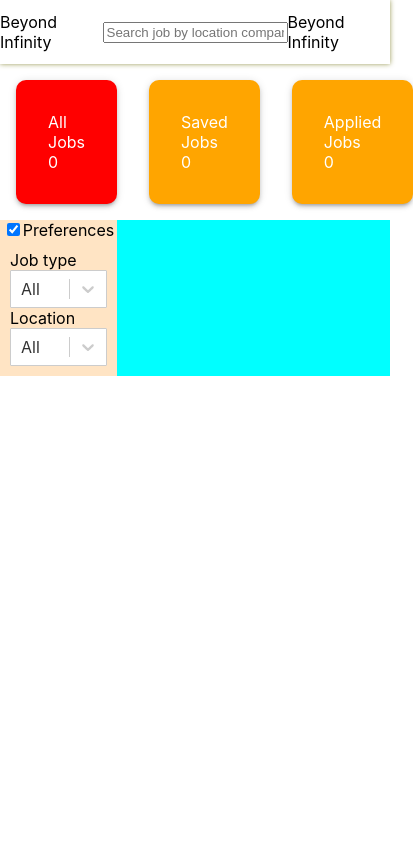
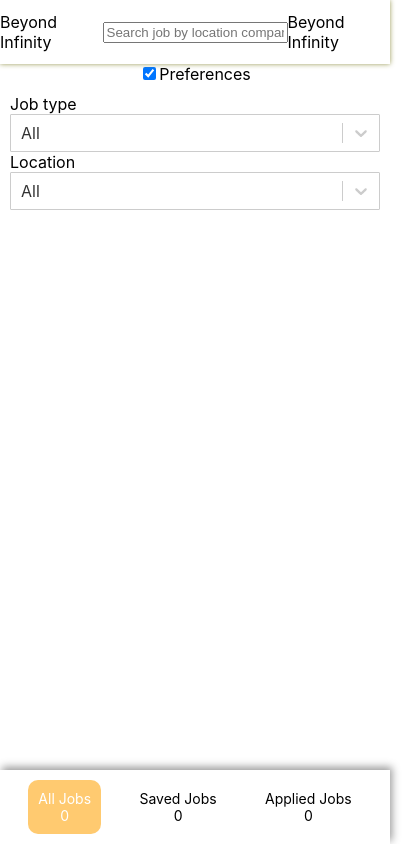
Before and after one commit to CHANDRAMOHANnegi/To-infinity-and-beyond, a React (Create React App) app: page / in a window 390 px wide. Shown: the whole page, 413 px wide, since content can reach past the window. Built offline with nearby package versions, Linux system fonts and the light colour scheme.

Commit message:
mobile view , apply jobs ,

```diff
--- a/src/App.css
+++ b/src/App.css
@@ -9,14 +9,12 @@
 
 .jobs_container .filters {
   width: 30%;
-  background-color: bisque;
 }
 
 .filters .filter {}
 
 .jobs_container .jobs_list {
   width: 70%;
-  background-color: aqua;
 }
 
 /* Style job */
@@ -27,6 +25,7 @@
   margin: 1.5rem;
   padding: 1rem;
   background-color: white;
+  box-shadow: 0px 3px 3px -2px rgb(0 0 0 / 20%), 0px 3px 4px 0px rgb(0 0 0 / 14%), 0px 1px 8px 0px rgb(0 0 0 / 12%);
 }
 
 .job .skills {
@@ -69,3 +68,29 @@
   color: white;
   box-shadow: 0px 3px 3px -2px rgb(0 0 0 / 20%), 0px 3px 4px 0px rgb(0 0 0 / 14%), 0px 1px 8px 0px rgb(0 0 0 / 12%);
 }
+
+@media only screen and (max-width: 600px) {
+  .jobs_container {
+    flex-direction: column;
+  }
+  .jobs_container .filters, .jobs_container .jobs_list {
+    width: 100%;
+  }
+  .tabs {
+    position: fixed;
+    justify-content: space-evenly;
+    bottom: 0;
+    z-index: 2;
+    width: 100%;
+    background-color: white;
+    padding: 10px 0;
+    box-shadow: 2px -3px 8px #999;
+  }
+  .tabs .tab{
+    margin: 0;
+    padding: 10px;
+    box-shadow: none;
+    text-align: center;
+    font-size: 14px;
+  }
+}
--- a/src/App.js
+++ b/src/App.js
@@ -15,8 +15,15 @@ import Header from './components/Header';
 function App({ fetchJobsRequest, fetchUserRequest }) {
 
   useEffect(() => {
-    fetchUserRequest(UserData[0]);
-    fetchJobsRequest(JobsData);
+    (async function () {
+      const firstTime = await localStorage.getItem('firstTime');
+      console.log(firstTime, typeof firstTime);
+      if (!firstTime || firstTime == null) {
+        console.log('======');
+        fetchUserRequest(UserData[0])
+        fetchJobsRequest(JobsData)
+      } else localStorage.setItem('firstTime', 'firstTime');
+    })()
   }, [])
 
   return (
--- a/src/modules/applicant/redux/action.js
+++ b/src/modules/applicant/redux/action.js
@@ -5,7 +5,9 @@ import {
     SAVE_JOB_SUCCESS,
     SAVE_JOB_ERROR,
     UNSAVE_JOB_REQUEST,
-    UNSAVE_JOB_SUCCESS
+    UNSAVE_JOB_SUCCESS,
+    APPLY_JOB_REQUEST,
+    APPLY_JOB_SUCCESS
 } from "./constants";
 
 export function fetchUserRequest(payload) {
@@ -57,3 +59,18 @@ export function unSaveJobSuccess(payload) {
         payload,
     }
 }
+
+
+export function applyJobRequest(payload) {
+    return {
+        type: APPLY_JOB_REQUEST,
+        payload,
+    }
+}
+
+export function applyJobSuccess(payload) {
+    return {
+        type: APPLY_JOB_SUCCESS,
+        payload,
+    }
+}
--- a/src/modules/applicant/redux/reducer.js
+++ b/src/modules/applicant/redux/reducer.js
@@ -55,6 +55,18 @@ function applicantReducer(state = clone(initialState), { type, payload, error })
                 draft.error = error;
                 break;
             }
+            case actionTypes.APPLY_JOB_REQUEST: {
+                draft.loading = true;
+                draft.error = false;
+                break;
+            }
+
+            case actionTypes.APPLY_JOB_SUCCESS: {
+                draft.loading = false;
+                draft.error = false;
+                draft.user.applications = payload;
+                break;
+            }
         }
     })
 }
--- a/src/modules/applicant/redux/saga.js
+++ b/src/modules/applicant/redux/saga.js
@@ -1,8 +1,8 @@
 
-import { FETCH_USER_REQUEST, SAVE_JOB_REQUEST, UNSAVE_JOB_REQUEST } from './constants';
+import { APPLY_JOB_REQUEST, FETCH_USER_REQUEST, SAVE_JOB_REQUEST, UNSAVE_JOB_REQUEST } from './constants';
 
-import { take, put, select, takeEvery, takeLatest, takeLeading } from '@redux-saga/core/effects';
-import { fetchUserSuccess, saveJobSuccess, unSaveJobRequest, unSaveJobSuccess } from './action';
+import { put, select, takeEvery, takeLatest, } from '@redux-saga/core/effects';
+import { applyJobSuccess, fetchUserSuccess, saveJobSuccess, unSaveJobSuccess } from './action';
 import { makeSelectSavedJobs, makeSelectUserApplications } from './selectors';
 
 function* fetchUserSaga({ payload }) {
@@ -10,19 +10,24 @@ function* fetchUserSaga({ payload }) {
 }
 
 function* saveJobsSaga({ payload: job_id }) {
-    console.log('savejob', job_id);
     const savedJobs = yield select(makeSelectSavedJobs);
     yield put(saveJobSuccess([...savedJobs, job_id]));
 }
 
 function* unSaveJobsSaga({ payload: job_id }) {
-    console.log('unSaveJobsSaga', job_id);
     const savedJobs = yield select(makeSelectSavedJobs);
     yield put(unSaveJobSuccess(savedJobs.filter(id => id != job_id)));
+}
+
+function* applyJobsSaga({ payload: job_id }) {
+    console.log(job_id);
+    const appliedJobs = yield select(makeSelectUserApplications);
+    yield put(applyJobSuccess([...appliedJobs, job_id]));
 }
 
 export default [
     takeLatest(FETCH_USER_REQUEST, fetchUserSaga),
     takeEvery(SAVE_JOB_REQUEST, saveJobsSaga),
     takeEvery(UNSAVE_JOB_REQUEST, unSaveJobsSaga),
+    takeEvery(APPLY_JOB_REQUEST, applyJobsSaga),
 ];
--- a/src/modules/jobs/index.js
+++ b/src/modules/jobs/index.js
@@ -2,21 +2,19 @@ import React, { useEffect, useState } from 'react';
 import { connect } from 'react-redux';
 import { createStructuredSelector } from 'reselect';
 import { makeSelectJobs, makeSelectFilters } from './redux/selectors';
-import { saveJobRequest, unSaveJobRequest } from '../applicant/redux/action';
+import { saveJobRequest, unSaveJobRequest, applyJobRequest } from '../applicant/redux/action';
 import Job from './screens/Job';
-import { makeSelectSavedJobs, } from '../applicant/redux/selectors';
+import { makeSelectSavedJobs, makeSelectUserApplications, } from '../applicant/redux/selectors';
 import Filter from '../../components/Filter';
-import { updateFilterRequest } from './redux/actions'
+import { updateFilterRequest, } from './redux/actions'
 
 function Jobs({
     alljobs, savedJobs, appliedJobs = [],
     saveJobRequest, unSaveJobRequest,
-    updateFilterRequest, appliedFilters
+    updateFilterRequest, appliedFilters, applyJobRequest
 }) {
     const tabs = ['All Jobs', 'Saved Jobs', 'Applied Jobs'];
-
     const [currentTab, setCurrentTab] = useState(0);
-
     const [jobs, setJobs] = useState(alljobs);
 
     useEffect(() => {
@@ -25,8 +23,6 @@ function Jobs({
             return (job_location == "All" || job.job_location == job_location)
                 && (job_type == "All" || job.job_type == job_type)
         });
-
-        // console.log(appliedFilters, newJobs);
         setJobs(newJobs);
     }, [appliedFilters]);
 
@@ -34,13 +30,16 @@ function Jobs({
     const [saved, applied] = [savedJobs, appliedJobs].map(job => jobs.filter(j => job.includes(j.job_id)));
     const currentJobs = [jobs, saved, applied];
 
-    // console.log(currentJobs);
+    console.log(currentJobs);
 
     return (
         <div>
             <div className="tabs">
                 {tabs.map((tab, i) => (
-                    <div className={"tab"} style={{ backgroundColor: currentTab == i ? 'red' : "orange" }}
+                    <div className={"tab"} style={{
+                        backgroundColor: currentTab == i ? '#ffca70' : "white" ,
+                        color: currentTab == i ? 'white' : "black"
+                }}
                         onClick={() => setCurrentTab(i)} key={tabs[i]}>
                         <div style={{}}> {tab}</div>
                         <div>{currentJobs[i].length}</div>
@@ -51,12 +50,14 @@ function Jobs({
                 <Filter updateFilterRequest={updateFilterRequest} appliedFilters={appliedFilters} />
                 <div className="jobs_list">
                     {currentJobs[currentTab]?.map(job => {
-                        const isSaved = savedJobs.find((id) => id == job.job_id);
+                        const [isSaved, isApplied] = [savedJobs, appliedJobs].map(jo => jo.find((id) => id == job.job_id));
                         return <Job job={job}
                             key={job.job_id}
                             saveJobRequest={saveJobRequest}
                             unSaveJobRequest={unSaveJobRequest}
                             isSaved={isSaved}
+                            isApplied={isApplied}
+                            applyJobRequest={applyJobRequest}
                         />
                     })}
                 </div>
@@ -68,7 +69,8 @@ function Jobs({
 const mapStateToProps = createStructuredSelector({
     alljobs: makeSelectJobs,
     savedJobs: makeSelectSavedJobs,
+    appliedJobs: makeSelectUserApplications,
     appliedFilters: makeSelectFilters
 });
 
-export default connect(mapStateToProps, { saveJobRequest, unSaveJobRequest, updateFilterRequest })(Jobs);
+export default connect(mapStateToProps, { saveJobRequest, unSaveJobRequest, updateFilterRequest, applyJobRequest })(Jobs);
--- a/src/modules/jobs/screens/Job.js
+++ b/src/modules/jobs/screens/Job.js
@@ -1,18 +1,15 @@
 import React from 'react';
 import { BookmarkBorderOutlined, Bookmark } from '@material-ui/icons';
 
-function Job({ job, isSaved, unSaveJobRequest, saveJobRequest }) {
-
-    const {
+function Job({
+    job: {
         job_id,
         job_name,
-        type,
-        date_created,
         skill_required,
         job_location,
         job_type,
         job_descrition
-    } = job;
+    }, isSaved, isApplied, unSaveJobRequest, saveJobRequest, applyJobRequest }) {
 
     const toggleBookMark = () => {
         isSaved ? unSaveJobRequest(job_id) : saveJobRequest(job_id)
@@ -42,6 +39,11 @@ function Job({ job, isSaved, unSaveJobRequest, saveJobRequest }) {
                     </ul>
                 </div>
             </div>
+            {isApplied ? <div style={{ border: '2px solid #ffca70', width: '100px', textAlign: "center" }}>Applied</div> : <button style={{
+                border: '2px solid #ffca70', width: '100px', textAlign: "center"
+            }}
+                onClick={() => applyJobRequest(job_id)}
+            >Apply</button>}
         </div >
     );
 }
```
